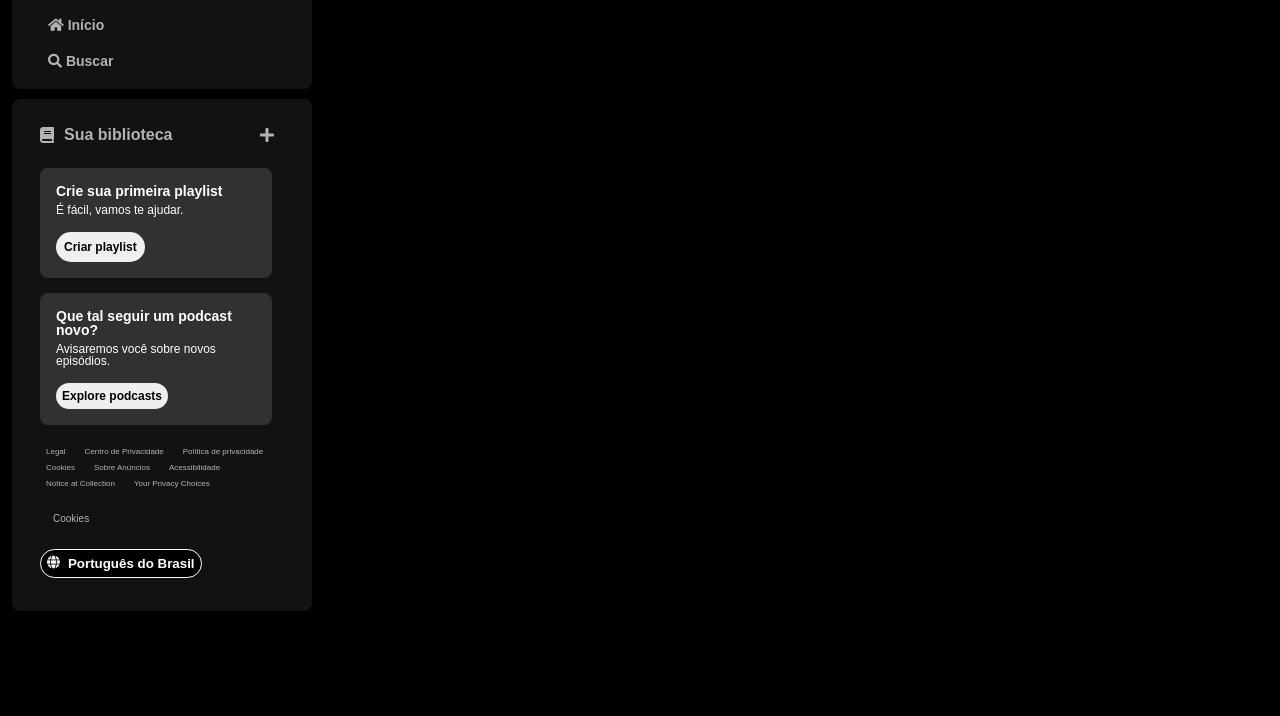
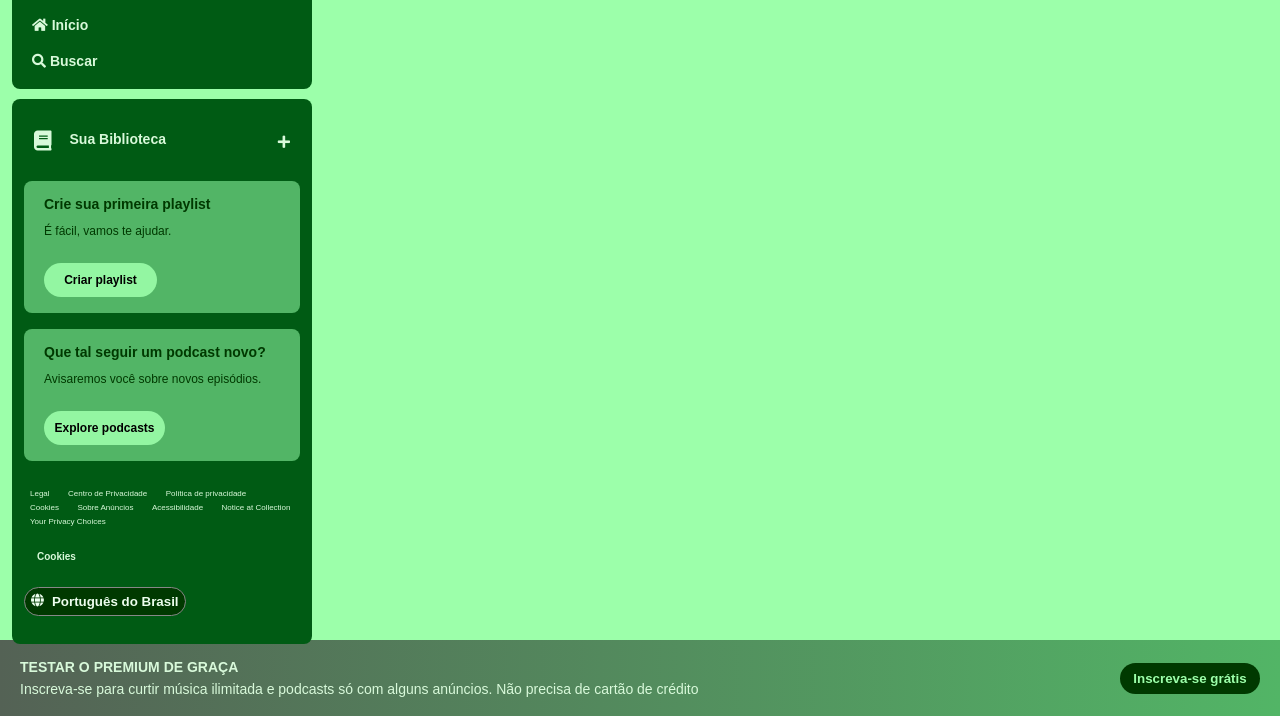
Before and after one commit to alisomelo/imersao-front-end-alura, a plain HTML site: page index.html in a window 1280 px wide. Shown: the part 84-800 px from the top of the page. Drawn offline with Linux system fonts and the light colour scheme.

Commit message:
Add files via upload

```diff
--- a/index.html
+++ b/index.html
@@ -4,6 +4,7 @@
     <meta charset="UTF-8" />
     <meta name="viewport" content="width=device-width, initial-scale=1.0" />
     <title>Spotify Imersão</title>
+
     <link rel="stylesheet" href="reset.css" />
     <link rel="stylesheet" href="style.css" />
 
@@ -13,7 +14,6 @@
       integrity="sha384-Tv5i09RULyHKMwX0E8wJUqSOaXlyu3SQxORObAI08iUwIalMmN5L6AvlPX2LMoSE"
       crossorigin="anonymous"
     />
-
     <link
       rel="stylesheet"
       href="https://use.fontawesome.com/releases/v5.15.4/css/fontawesome.css"
@@ -21,6 +21,7 @@
       crossorigin="anonymous"
     />
   </head>
+
   <body>
     <div class="sidebar">
       <nav class="sidebar_navigation">
@@ -29,7 +30,6 @@
             <img src="./assets/icons/logo-spotify.png" alt="logo do spotfiy" />
           </a>
         </div>
-        <div>
         <ul>
           <li>
             <a href="">
@@ -44,24 +44,35 @@
             </a>
           </li>
         </ul>
+      </nav>
+      <div class="library">
+        <div class="library__content">
+          <button class="library__button">
+            <span class="fa fas fa-book"></span>
+            <span>Sua Biblioteca</span>
+          </button>
+          <span class="fa fa-plus"></span>
         </div>
-      </nav>
-      <div class="sidebar_biblioteca">
-        <div class="sidebar_b">
-          <div class="biblioteca_link">
-            <a href=""><i class="fas fa-book"></i>Sua biblioteca</a>
-            <a href=""><i class="fa fa-plus"></i></a>
+        <section class="section-playlist">
+          <div class="section-playlist__content">
+            <span class="text title">Crie sua primeira playlist</span>
+            <span class="text subtitle">É fácil, vamos te ajudar.</span>
+            <button class="section-playlist__button">
+              <span>Criar playlist</span>
+            </button>
           </div>
-          <div class="playlist">
-            <span class="sidebar_span">Crie sua primeira playlist</span>
-            <p class="sidebar_p">É fácil, vamos te ajudar.</p>
-            <button class="sidebar_btn">Criar playlist</button>
+        </section>
+        <section class="section-podcast">
+          <div class="section-podcast__content">
+            <span class="text title">Que tal seguir um podcast novo?</span>
+            <span class="text subtitle"
+              >Avisaremos você sobre novos episódios.</span
+            >
+            <button class="section-podcast__button">
+              <span>Explore podcasts</span>
+            </button>
           </div>
-          <div class="podcast">
-            <span class="sidebar_pod">Que tal seguir um podcast novo?</span>
-            <p class="sidebar_aviso">Avisaremos você sobre novos episódios.</p>
-            <button class="sidebar_btn2">Explore podcasts</button>
-          </div>
+        </section>
         <div class="cookies">
           <button class="cookies_btn">Legal</button>
           <button class="cookies_btn">Centro de Privacidade</button>
@@ -78,6 +89,25 @@
         </div>
       </div>
     </div>
+    <footer class="footer">
+      <div class="footer__content">
+        <ul>
+          <li>
+            <span class="footer title">TESTAR O PREMIUM DE GRAÇA</span>
+          </li>
+          <li>
+            <span class="footer subtitle"
+              >Inscreva-se para curtir música ilimitada e podcasts só com alguns
+              anúncios. Não precisa de cartão de crédito</span
+            >
+          </li>
+        </ul>
+        <div class="foooter__button">
+          <button class="footer__button">
+            <span>Inscreva-se grátis</span>
+          </button>
         </div>
+      </div>
+    </footer>
   </body>
 </html>
--- a/style.css
+++ b/style.css
@@ -1,5 +1,12 @@
+html{
+    height: 100%;
+    min-height: 100%;
+}
 body {
-    background-color: black;
+    display: flex;
+    background-color: #9CFFAA;
+    flex-direction: column;
+    min-height: 100%;
 }
 
 h1 {
@@ -16,13 +23,12 @@
 }
 
 .sidebar_navigation {
-    background-color: #121212;
+    background-color: #005B14;
     border-radius: 8px;
-    padding: 16px 0 0 16px;
+    padding: 16px 0 0;
 }
 
 .sidebar_navigation .logo {
-    background: #121212;
     display: flex;
     border-radius: 8px;
     padding: 16px 0 0 16px;
@@ -42,115 +48,169 @@
 }
 
 .sidebar nav ul li a {
-    color: #b3b3b3;
+    color: #D8F9DA;
     text-decoration: none;
     font-weight: 600;
     font-size: 14px;
     font-family: "DM Sans", sans-serif;
 }
 
-.sidebar_biblioteca {
-    background: #121212;
-    border-radius: 8px;
-    height: 60vh;
+.library {
+    background-color:#005B14;
+    border-radius:8px;
+    display:flex;
+    justify-content: space-between;
+    flex-direction: column;
+    padding:12px;
+    color:#fff;
+    font-weight: 600;
+    font-size:14px;
     margin-top: 10px;
-    padding: 16px;
 }
 
-.sidebar_b {
-    padding: 12px;
+.library .library__content {
+    display: flex;
+    justify-content: space-between;
 }
 
-.biblioteca_link {
-    display: flex;
-    justify-content: space-between;
-    padding: 0 10px 10px 0;
-}
-.biblioteca_link a {
-    display: flex;
-    gap: 10px;
-    color:  #b3b3b3;
+.library .library__button {
+    display:flex;
+    margin-right: 10px;
+    color:#D8F9DA;
+    background-color: transparent;
+    border:0px;
+    font-size: 14px;
+    font-weight: 700;
+    font-family: "DM Sans", sans-serif;
+    text-align: center;
     text-decoration: none;
-    font-size: 16px;
-    font-weight: 600;
-    font-family: "DM Sans", sans-serif;
+    text-transform: none;
+    padding:20px 10px;
 }
 
-.playlist {
-    background-color: rgb(49, 49, 49);
-    border-radius: 8px;
-    margin-top: 15px;
-    padding: 16px;
-    width: 200px;
+.library .library__button .fa {
+    font-size:20px;
+    font-weight: 300;
+    color:#D8F9DA;
+    margin-right: 10px;
+    padding-right:8px;
 }
 
-.sidebar_span {
+.library .library__content .fa-plus {
+    color: #D8F9DA;
+    margin: 24px 10px;
+    cursor: pointer;
+}
+
+.section-playlist {
     display: flex;
-    text-decoration: none;
-    color: #fff;
-    font-family: "DM Sans", sans-serif;
+    align-items: flex-start;
+    justify-content: space-between;
+    gap: 20px;
+    background-color: #52B566;
     font-weight: 600;
     font-size: 14px;
+    font-family: "DM Sans", sans-serif;
+    border-radius: 8px;
+    margin: 8px 0;
+    padding: 16px 20px;
 }
 
-.sidebar_p {
-    color: #fff;
-    font-family: "DM Sans", sans-serif;
-    font-size: 12px;
-    margin-top: 6px;
-    margin-bottom: 16px;
+.section-playlist .section-playlist__content{
+    display: flex;
+    flex-direction: column;
 }
 
-.sidebar_btn {
-    font-family: "DM Sans", sans-serif;
-    padding: 8px;
-    border-radius: 16px;
-    font-weight: 600;
-    font-size: 12px;
-    border: none;
+.section-playlist__content .text{
+    padding-bottom: 14px;
+    color: #003900;
 }
 
-.podcast {
-    background-color: rgb(49, 49, 49);
-    border-radius: 8px;
-    margin-top: 15px;
-    padding: 16px;
-    width: 200px;
+.section-playlist__content .title{
+    font-weight: 700;
 }
 
-.sidebar_pod {
+.section-playlist__content .subtitle{
+    font-weight: 500;
+    font-size: 12px;
+}
+
+.section-playlist__content .section-playlist__button {
     display: flex;
+    justify-content: center;
+    background-color: #93F6A2;
+    color: #000;
+    border-radius: 20px;
+    font-size: 12px;
+    font-weight: 700;
+    font-family: "DM Sans", sans-serif;
     text-decoration: none;
-    color: #fff;
-    font-family: "DM Sans", sans-serif;
+    text-transform: none;
+    padding: 10px;
+    margin-top: 12px;
+    border: 0px;
+    width: 113px;
+    cursor: pointer;
+}
+
+.section-podcast {
+    display: flex;
+    align-items: flex-start;
+    justify-content: space-between;
+    gap: 20px;
+    background-color:#52B566;
     font-weight: 600;
     font-size: 14px;
+    font-family: "DM Sans", sans-serif;
+    border-radius: 8px;
+    margin: 8px 0;
+    padding: 16px 20px;
+}
+.section-podcast .section-podcast__content{
+    display: flex;
+    flex-direction: column;
 }
 
-.sidebar_aviso {
-    color: #fff;
-    font-family: "DM Sans", sans-serif;
-    font-size: 12px;
-    margin-top: 6px;
-    margin-bottom: 16px;
+.section-podcast__content .text{
+    padding-bottom: 14px;
+    color: #003900;
 }
 
-.sidebar_btn2 {
+.section-podcast__content .title{
+    font-weight: 700;
+}
+
+.section-podcast__content .subtitle{
+    font-weight: 500;
+    font-size: 12px;
+}
+
+.section-podcast__content .section-podcast__button {
+    display: flex;
+    justify-content: center;
+    background-color: #93F6A2;
+    color: #000;
+    border: 0px;
+    border-radius: 20px;
+    font-size: 12px;
+    font-weight: 700;
     font-family: "DM Sans", sans-serif;
-    padding: 6px;
-    border-radius: 16px;
-    font-weight: 600;
-    font-size: 12px;
-    border: none;
+    text-decoration: none;
+    text-transform: none;
+    padding: 10px;
+    margin-top: 12px;
+    width: 121px;
+    cursor: pointer;
 }
 
 .cookies {
     padding: 16px 0;
-    color: #fff;
+    color: #D8F9DA;
 }
+
 .cookies_btn {
-    background-color: #121212;
-    color: #b3b3b3;
+    background-color:transparent;
+    color: #D8F9DA;
     border: none;
     font-size: 8px;
     margin-right: 3px;
@@ -159,7 +219,7 @@
 .sidebar_cookies {
     display: flex;
     justify-content: space-between;
-    color: #b3b3b3;
+    color: #D8F9DA;
     font-family: "DM Sans", sans-serif;
     padding: 25px 25px 25px 13px;
     font-size: 10px;
@@ -169,12 +229,56 @@
     display: flex;
     gap: 8px;
     font-family: "DM Sans", sans-serif;
-    background-color: #000;
-    color: #fff;
+    background-color: #003900;
+    color: #EDFEEE;
     padding: 6px;
     border-radius: 16px;
-    border-color: #fff;
     font-weight: 600;
-    border: 0.5px solid;
+    border: 1px solid #878787;
     text-align: center;
+    cursor: pointer;
 }
+
+.footer{
+    display: flex;
+    flex-direction: row;
+    justify-content: space-between;
+    color: #D8F9DA;
+    text-decoration: none;
+    margin-top: auto;
+}
+
+.footer .footer__content{
+    display: flex;
+    justify-content: space-between;
+    align-items: center;
+    width: 100%;
+    background-image: linear-gradient(to right, #546255, #52B566);
+    padding: 20px;
+    font-family: "DM Sans", sans-serif;
+    font-size: 14px;
+}
+
+.footer .title{
+    display: flex;
+    font-weight: 600;
+}
+
+.footer .subtitle{
+    display: flex;
+    font-weight: 300;
+    margin-top: 8px;
+}
+
+.footer .footer__button{
+    display: flex;
+    justify-content: center;
+    align-items: center;
+    border-radius: 20px;
+    border: 0px;
+    padding: 8px;
+    width: 140px;
+    font-weight: 700;
+    background-color: #003900;
+    color: #9CFFAA;
+}
```
Lines whose indentation alone changed are shown as unchanged.
